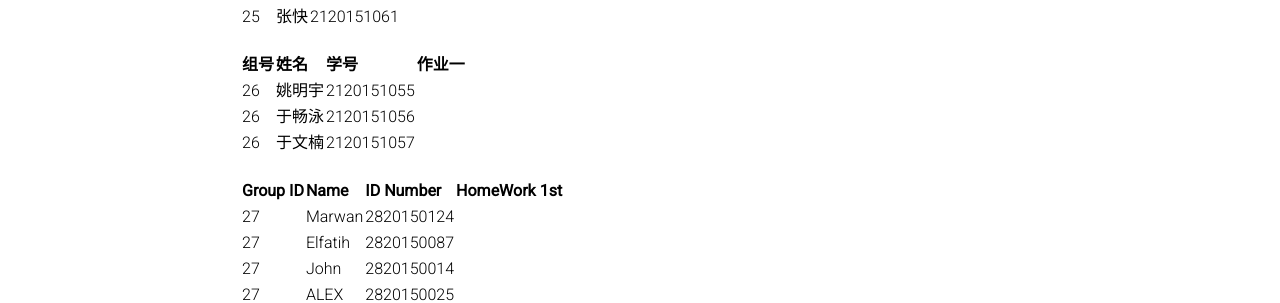
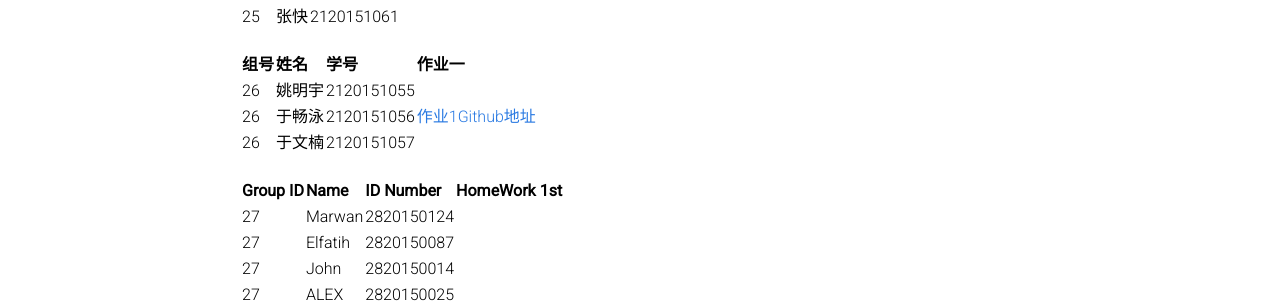
Before and after one commit to BITDM/bitdm.github.io, a Jekyll site: the page built from 2016/groups.md, in a window 1280 px wide and 900 px high, scrolled down 3922 px. Shown: the part 432-735 px from the top of the window. Built offline with Jekyll 4.4.1, drawn with Linux system fonts in a browser that asks for light colours.

Commit message:
Add Changyong Yu‘s homework link

```diff
--- a/2016/groups.md
+++ b/2016/groups.md
@@ -191,7 +191,7 @@ permalink: /2016/groups/
 |组号|姓名|学号|作业一|
 |:-------------|:-------------|:-----|:-----|
 |26|姚明宇|2120151055|
-|26|于畅泳|2120151056|
+|26|于畅泳|2120151056|[作业1Github地址](https://github.com/ChocolateBoyYu/BITDMcourse-task1)
 |26|于文楠|2120151057|
 
 
```
